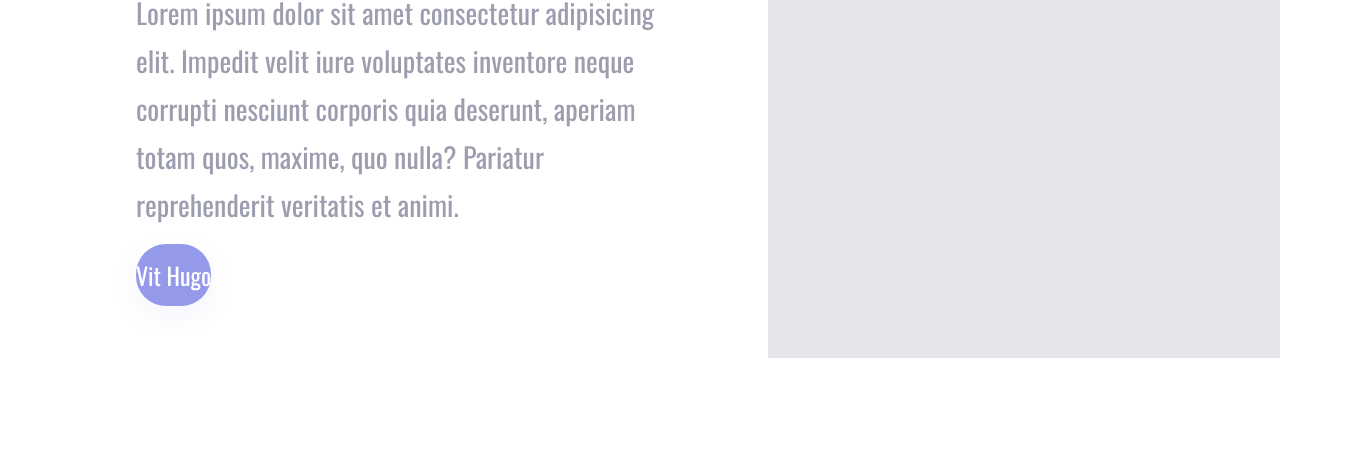
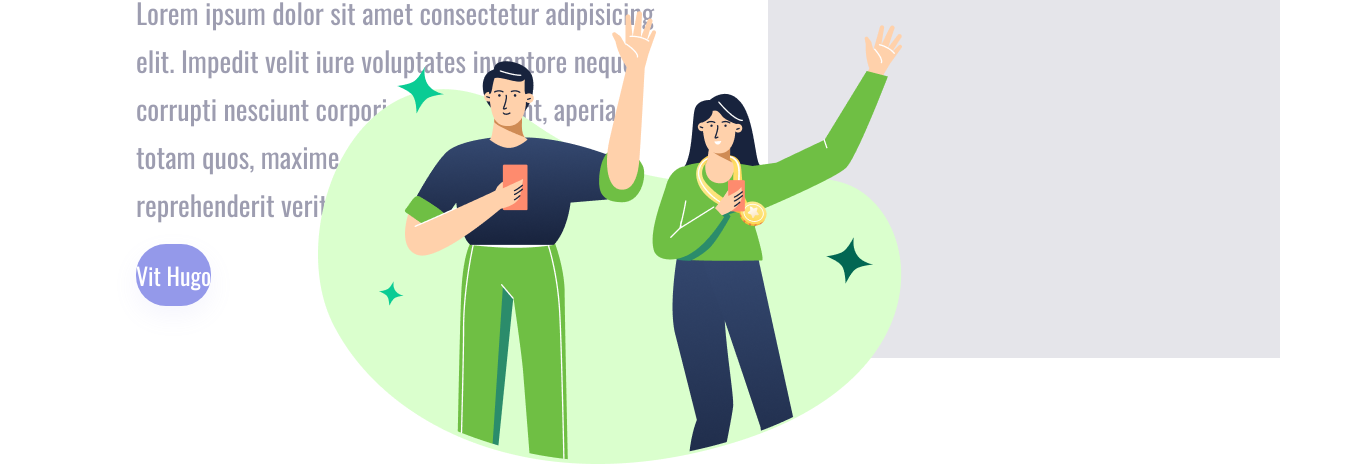
Before and after one commit to Vitor-Hilarino/projeto-familia-hilarino, a plain HTML site: page index.html in a window 1280 px wide. Shown: the part 442-906 px from the top of the page, 1364 px wide, since content can reach past the window. Before the commit the page ends 800 px from the top, so only its background shows below. Drawn offline with nearby package versions, Linux system fonts and the light colour scheme.

Commit message:
atualizando a imagem

```diff
--- a/index.html
+++ b/index.html
@@ -23,7 +23,7 @@
         <a>Jefersson</a>
         <a>Vitor</a>
     </header>
-    <img all="Girl-cellphone" src="./IMG_20260123_220415_801.webp">
+    <img all="Girl-cellphone" src="./(Positive) Congratulation You get 40 point for your ride.png">
     </section>
     </div>
 </body>
```
Also changed, not shown: (Positive) Congratulation You get 40 point for your ride.png (added).
